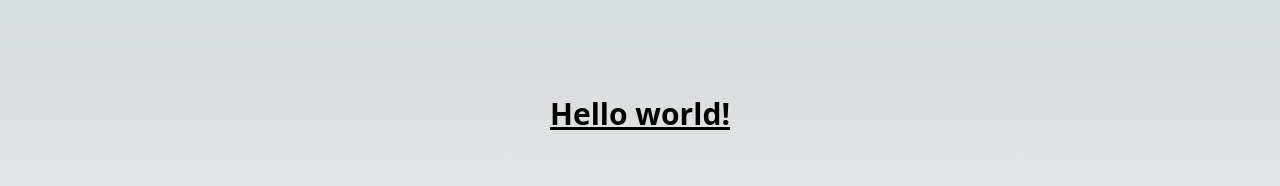
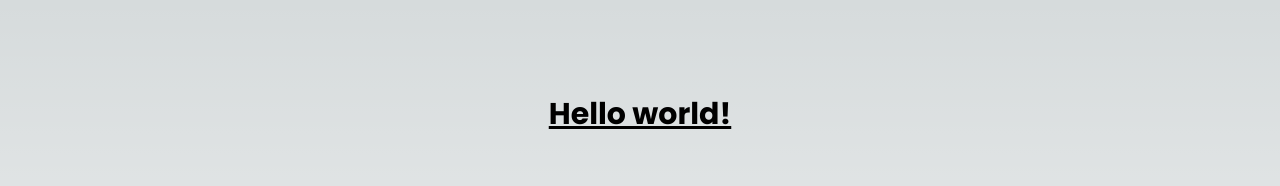
Before and after one commit to mochammadbagas/AuthApp, a Next.js app: page / in a window 1280 px wide. Shown: the top 186 px of the page. Built offline with nearby package versions, Linux system fonts and the light colour scheme.

Commit message:
Add Font: Poppins

```diff
--- a/styles/globals.css
+++ b/styles/globals.css
@@ -1,6 +1,12 @@
+@import url('https://fonts.googleapis.com/css2?family=Poppins:ital,wght@0,100;0,200;0,300;0,400;0,500;0,600;0,700;0,800;0,900;1,100;1,200;1,300;1,400;1,500;1,600;1,700;1,800;1,900&display=swap');
+
 @tailwind base;
 @tailwind components;
 @tailwind utilities;
+
+* > * {
+  font-family: 'Poppins', sans-serif;
+}
 
 :root {
   --max-width: 1100px;
```
